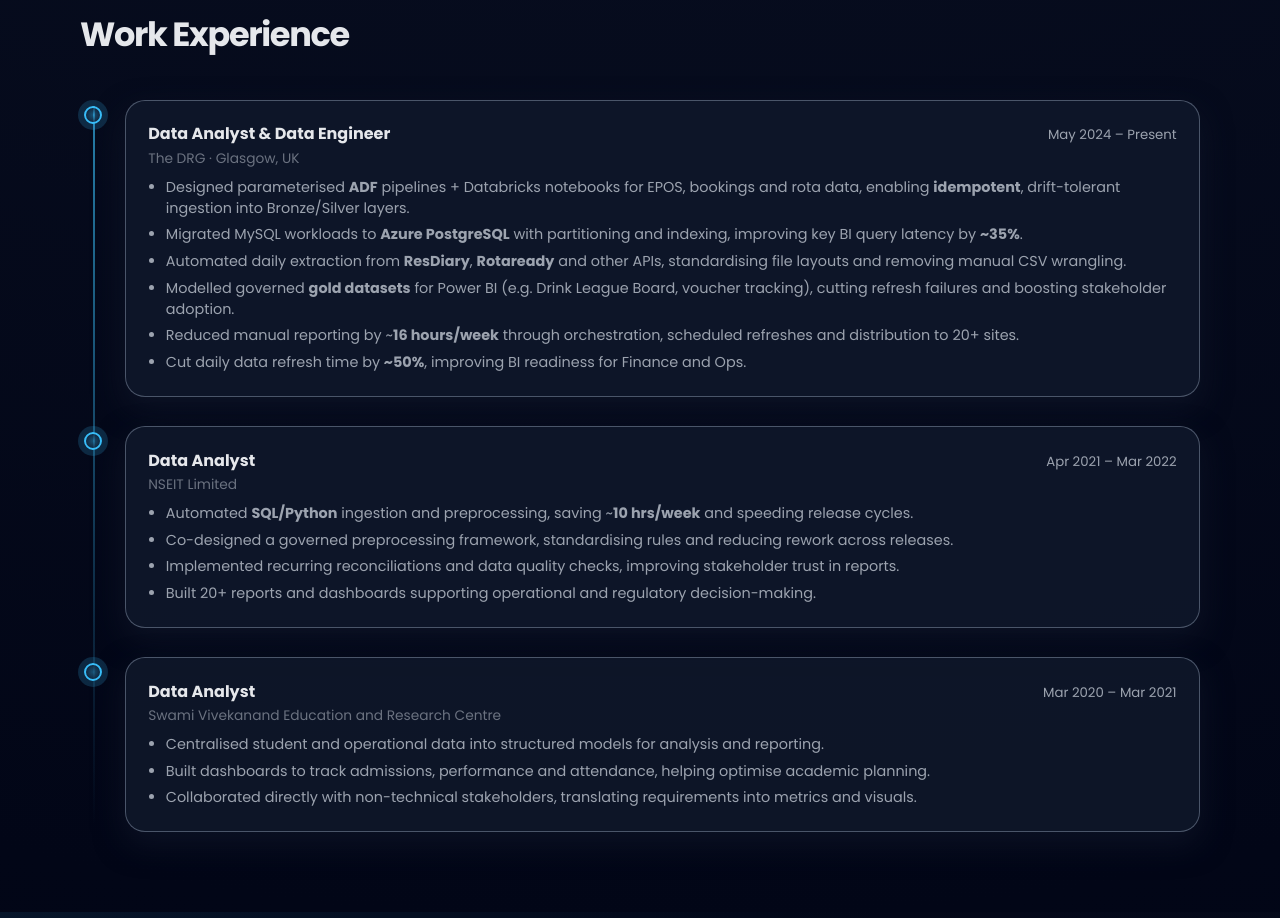
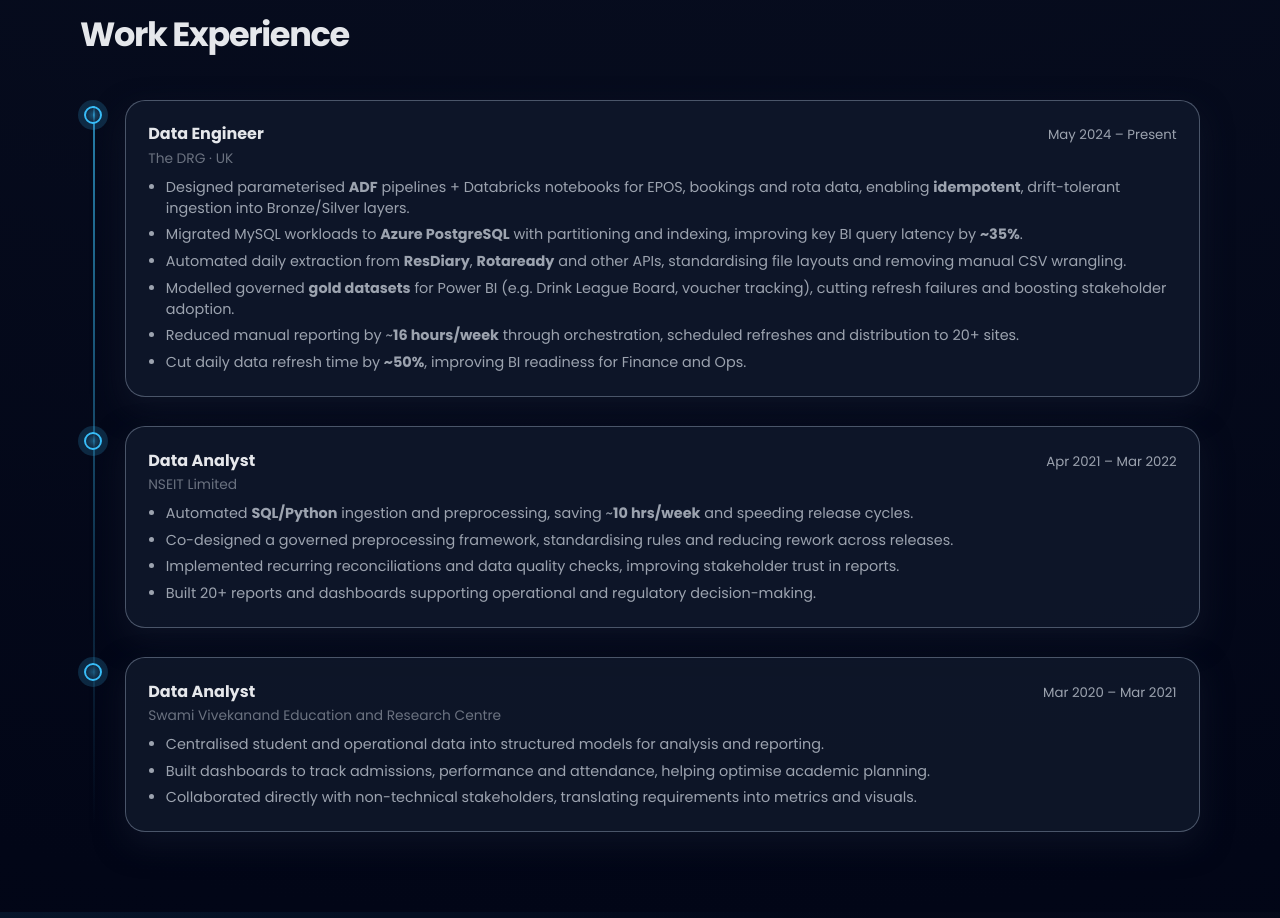
Before and after one commit to pninad9/pninad9.github.io, a plain HTML site: page index.html in a window 1280 px wide. Shown: the part 1820-2738 px from the top of the page. Drawn offline with Linux system fonts and the light colour scheme.

Commit message:
Update index.html

```diff
--- a/index.html
+++ b/index.html
@@ -238,8 +238,8 @@
             <article class="timeline-card">
               <header class="timeline-card__header">
                 <div>
-                  <h3 class="timeline-card__role">Data Analyst & Data Engineer</h3>
-                  <p class="timeline-card__company">The DRG · Glasgow, UK</p>
+                  <h3 class="timeline-card__role">Data Engineer</h3>
+                  <p class="timeline-card__company">The DRG · UK</p>
                 </div>
                 <p class="timeline-card__date">May 2024 – Present</p>
               </header>
```
